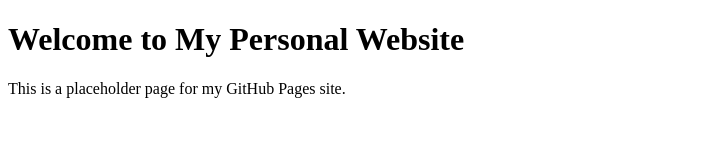
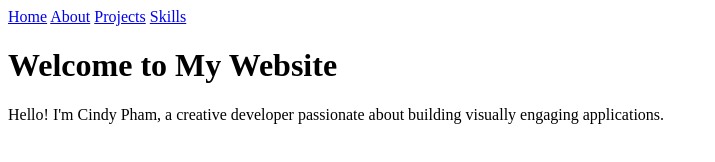
Before and after one commit to cindynphamkz/personal-website, a plain HTML site: page index.html in a window 1280 px wide. Shown: the whole page, without its empty margins (0-715 px from the left). Drawn offline with Linux system fonts and the light colour scheme.

Commit message:
Update index.html

```diff
--- a/index.html
+++ b/index.html
@@ -4,9 +4,18 @@
   <meta charset="UTF-8">
   <meta name="viewport" content="width=device-width, initial-scale=1.0">
   <title>Home</title>
+  <link rel="stylesheet" href="css/style.css">
 </head>
 <body>
-  <h1>Welcome to My Personal Website</h1>
-  <p>This is a placeholder page for my GitHub Pages site.</p>
+  <nav>
+    <a href="index.html">Home</a>
+    <a href="about.html">About</a>
+    <a href="projects.html">Projects</a>
+    <a href="skills.html">Skills</a>
+  </nav>
+  <header>
+    <h1>Welcome to My Website</h1>
+    <p>Hello! I'm Cindy Pham, a creative developer passionate about building visually engaging applications.</p>
+  </header>
 </body>
 </html>
```
